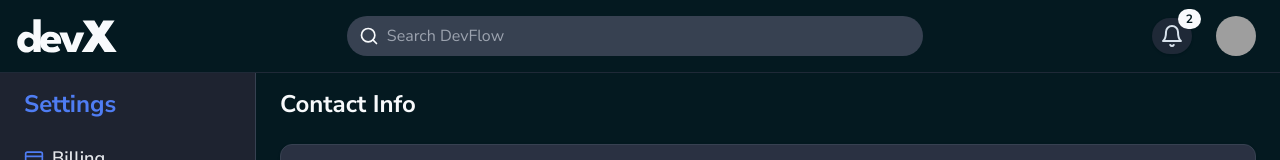
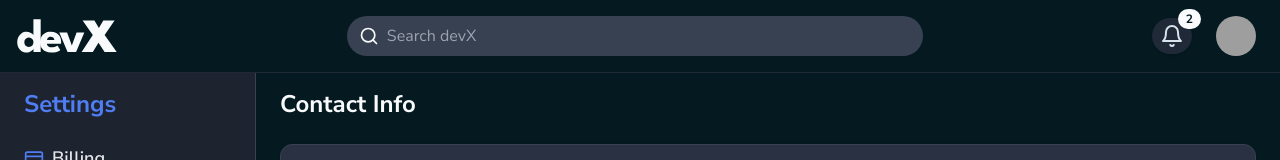
Before and after one commit to muneebhashone/devx-platform, a Next.js app: page /settings in a window 1280 px wide. Shown: the top 160 px of the page. Built offline with nearby package versions, Linux system fonts and the light colour scheme; grey boxes are pictures that could not be loaded.

Commit message:
DevFlow to devX

```diff
--- a/src/components/LandingPageFeed/Header.tsx
+++ b/src/components/LandingPageFeed/Header.tsx
@@ -31,7 +31,7 @@ const Header: React.FC<HeaderProps> = ({
           <div className="relative w-full">
             <input
               type="text"
-              placeholder="Search DevFlow"
+              placeholder="Search devX"
               className="w-full bg-gray-700 text-white rounded-full py-2 px-4 pl-10 focus:outline-none focus:ring-2 focus:ring-secondary"
             />
             <Search className="absolute left-3 top-2.5 h-5 w-5 text-white" />
--- a/src/components/Logo.tsx
+++ b/src/components/Logo.tsx
@@ -1,5 +1,5 @@
 export const Logo = () => {
   return <div>
-    <img src="/assets/logo-light.svg" alt="DevFlow" className="h-10 " />
+    <img src="/assets/logo-light.svg" alt="devX" className="h-10 " />
   </div>;
 };
```
